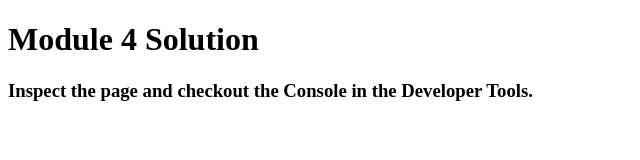
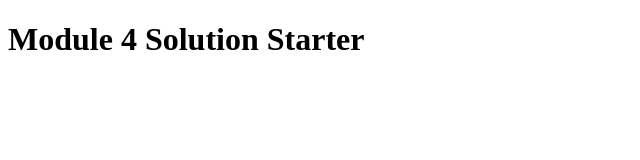
Before and after one commit to toberix/Module-4-Assignment, a plain HTML site: page site3/index.html in a window 1280 px wide. Shown: the whole page, without its empty margins (0-640 px from the left). Drawn offline with Linux system fonts and the light colour scheme.

Commit message:
Update index.html

```diff
--- a/site3/index.html
+++ b/site3/index.html
@@ -2,16 +2,12 @@
 <html>
 <head>
   <meta charset="utf-8">
-  <title>Module 4 Solution</title>
-  <script>
-    var names = []; // DO NOT REMOVE
-  </script>
+  <title>Module 4 Solution Starter</title>
   <script src="SpeakHello.js"></script>
   <script src="SpeakGoodBye.js"></script>
   <script src="script.js"></script>
 </head>
 <body>
-  <h1>Module 4 Solution</h1>
-  <h3>Inspect the page and checkout the Console in the Developer Tools.</h3>
+  <h1>Module 4 Solution Starter</h1>
 </body>
 </html>
```
